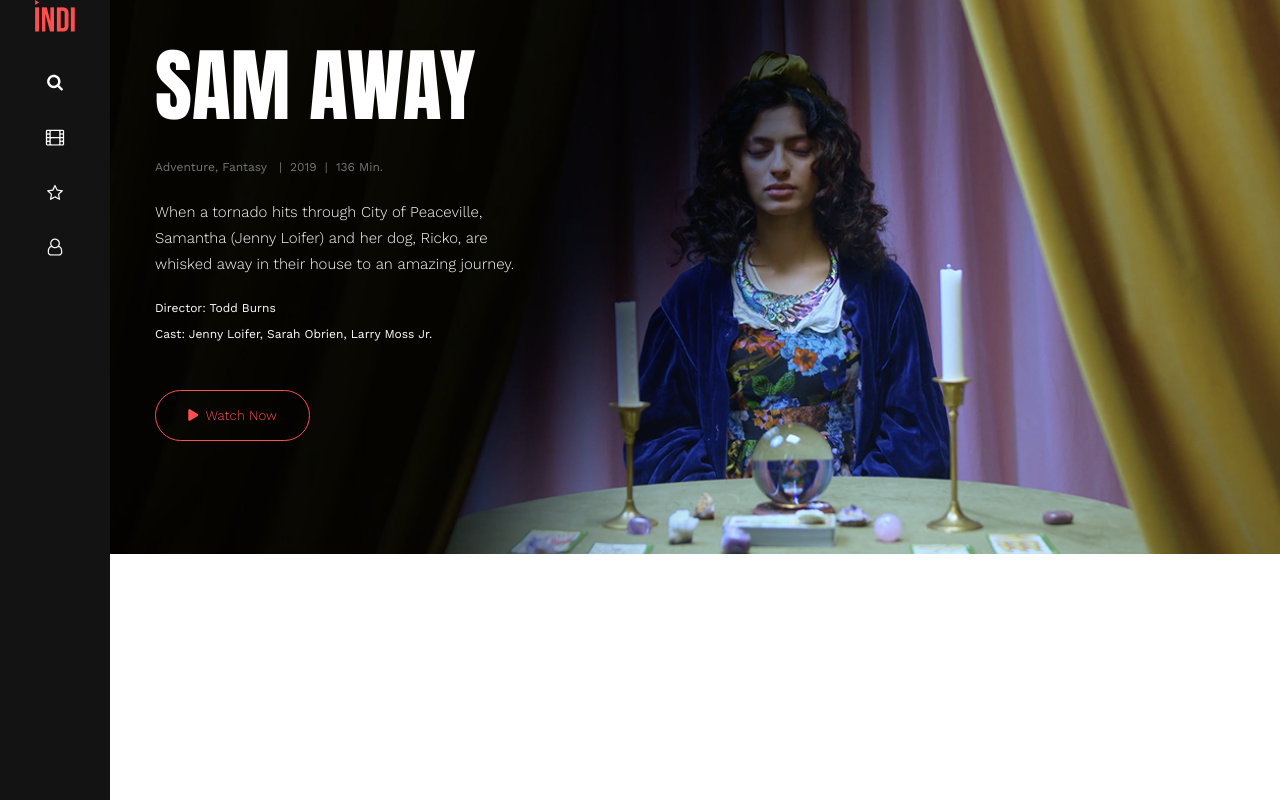
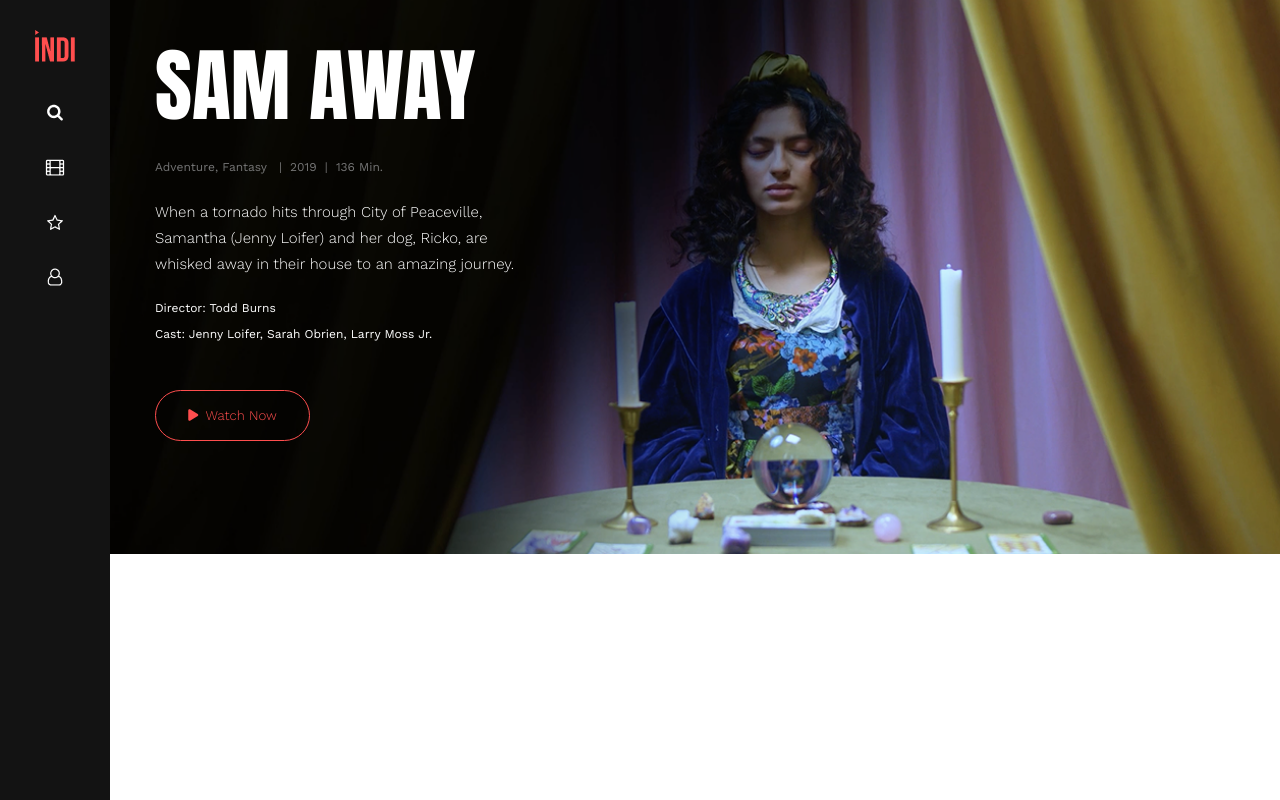
Before and after one commit to desislava-m/Streaming-Responsive-Website, a plain HTML site: page index.html in a window 1280 px wide. Drawn offline with nearby package versions, Linux system fonts and the light colour scheme.

Commit message:
Adding padding on top of nav logo

```diff
--- a/styles.css
+++ b/styles.css
@@ -20,7 +20,7 @@ body {
 .vertical-nav {
     position: sticky;
     background-color: var(--dark);
-    padding: 0 35px;
+    padding: 30px 35px;
     display: flex;
     flex-direction: column;
     align-items: center;
```
